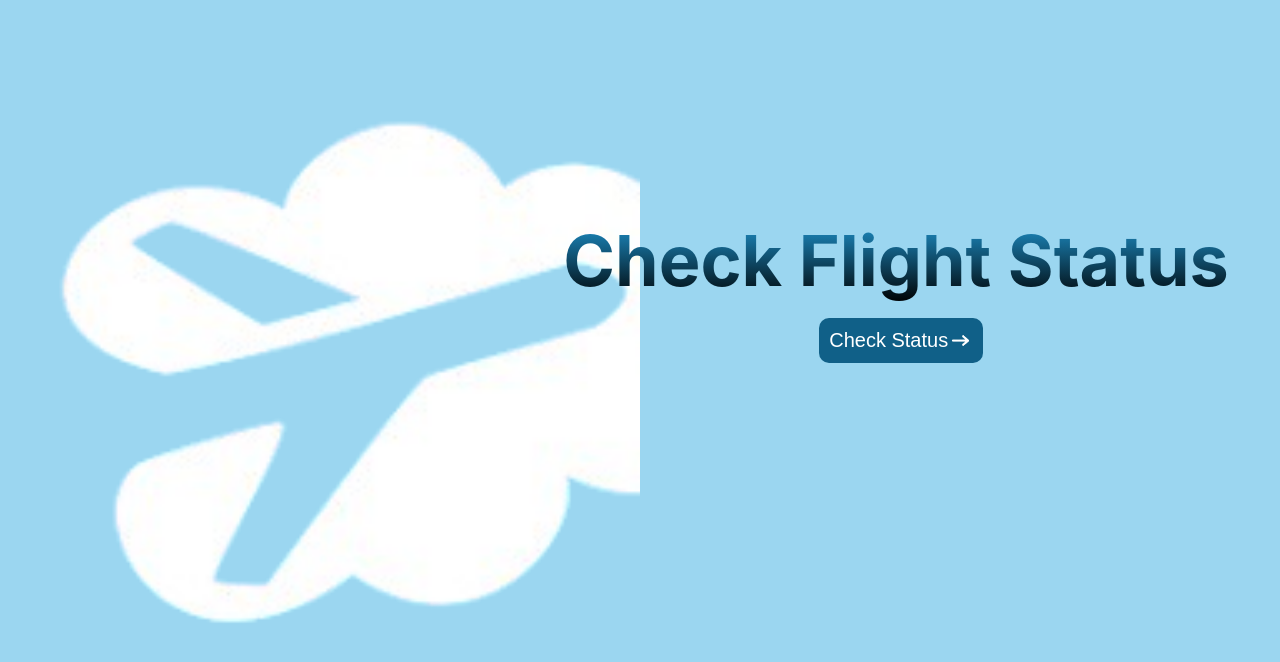
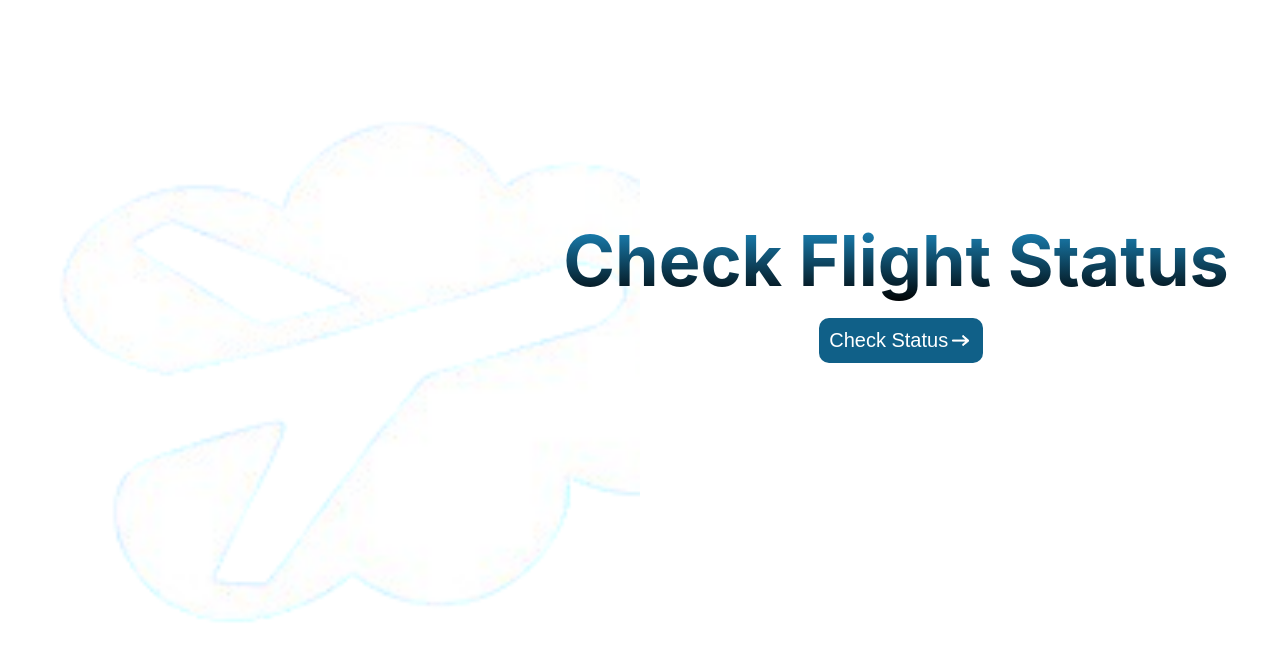
Before and after one commit to SakshiRastogi1302/Flight-Tracking-Application, a React (Create React App) app in the folder Frontend/: page / in a window 1280 px wide. Shown: the top 662 px of the page. Built offline with nearby package versions, Linux system fonts and the light colour scheme.

Commit message:
removed app css

```diff
--- a/Frontend/src/css/App.css
+++ b/Frontend/src/css/App.css
@@ -3,10 +3,3 @@
     margin: 0;
     padding: 0;
 }
-
-/* Setting the background color, height and width of the App Component */
-.app{
-    width: 100vw;
-    height: 100vh;
-    background-color: rgb(155, 214, 240);
-}
```
